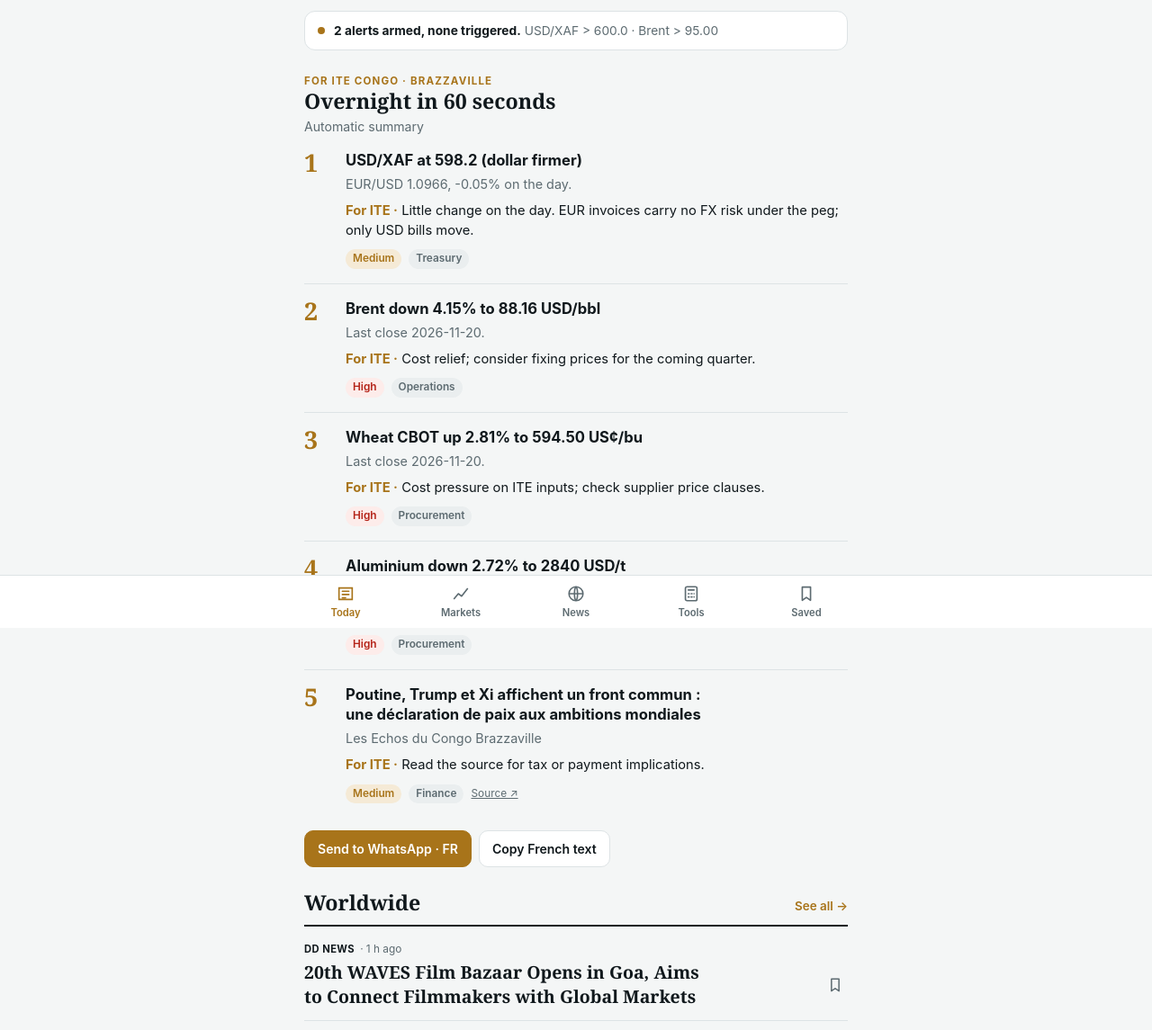
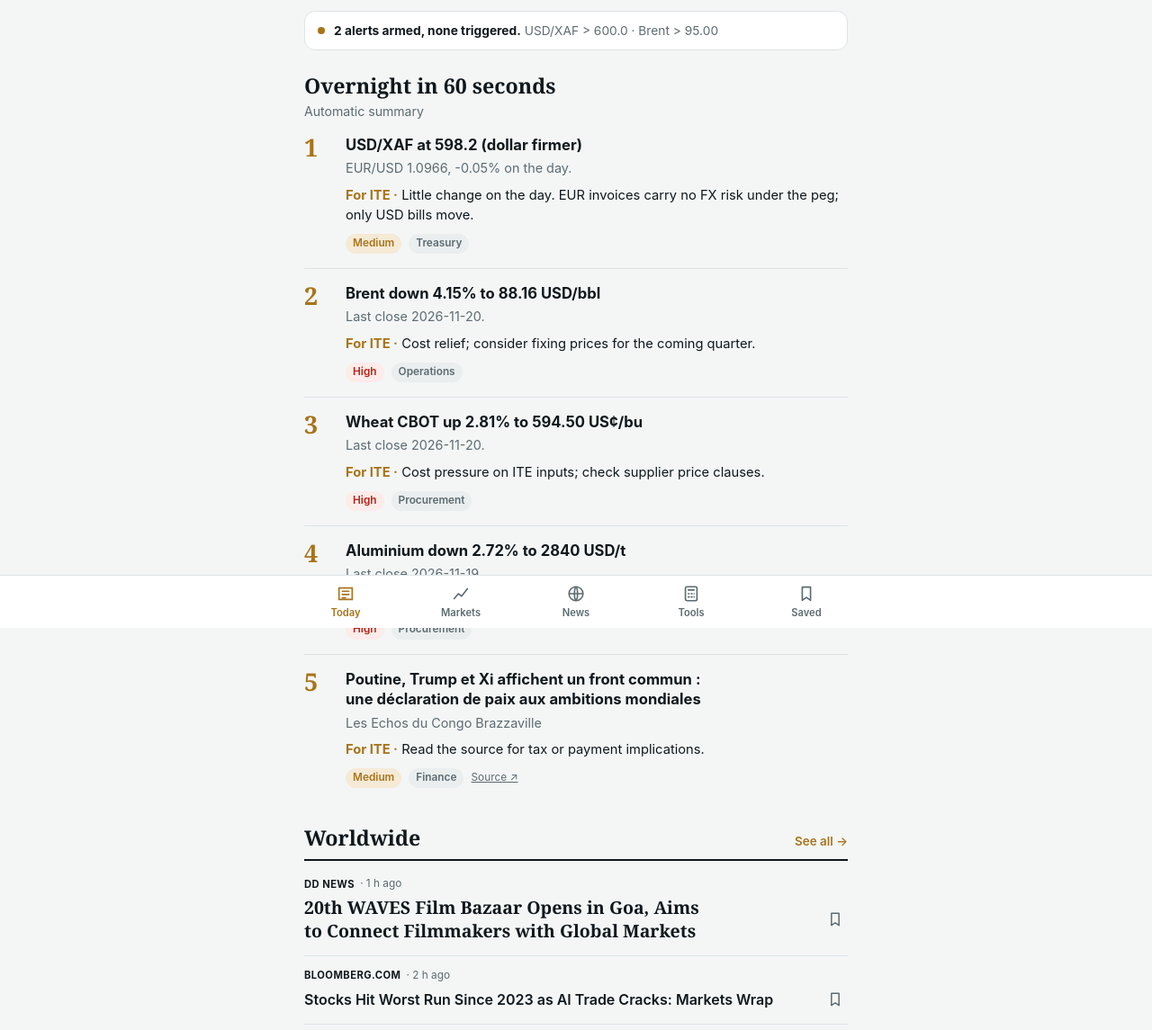
Before and after one commit to ftounir-dev/business-desk, a plain HTML site: page index.html in a window 1280 px wide. Shown: the part 102-1247 px from the top of the page at 90% size. Drawn offline with Linux system fonts and the light colour scheme.

Commit message:
Update index.html

```diff
--- a/index.html
+++ b/index.html
@@ -179,14 +179,9 @@ footer{color:var(--muted);font-size:.76rem;padding:30px 0 0}
 <div class="view" id="v-today">
   <div class="banner" id="banner"><span class="dot"></span><div id="banner-text">Loading today's brief…</div></div>
   <section>
-    <div class="kicker" id="k-ite"></div>
     <h2 class="sec" data-t="sixty"></h2>
     <p class="sub" id="sixty-sub"></p>
     <div id="sixty"><div class="skel"></div><div class="skel"></div><div class="skel"></div></div>
-    <div class="share">
-      <a class="btn primary" id="wa" href="#" target="_blank" rel="noopener" data-t="wa"></a>
-      <button class="btn" type="button" id="copy" data-t="copy"></button>
-    </div>
   </section>
   <div id="front"></div>
   <section>
@@ -343,14 +338,12 @@ function renderTop(){
   if(offline)$("#banner-text").innerHTML+="<br>"+t("offline");
 }
 function renderSixty(){
-  $("#k-ite").textContent=t("ite");
   $("#sixty-sub").textContent=B.summary_mode==="ai"?t("ai"):t("rules");
   const lv={high:{en:"High",fr:"Élevé"},med:{en:"Medium",fr:"Moyen"},low:{en:"Low",fr:"Faible"}};
   $("#sixty").innerHTML=(B.summary[lang]||B.summary.en).map((x,i)=>`<div class="lead"><div class="n">${i+1}</div>
     <h3>${esc(x.title)}</h3>${x.detail?`<p>${esc(x.detail)}</p>`:""}
     <div class="imp"><b>${t("impact")} ·</b> ${esc(x.impact)}</div>
     <div class="tags"><span class="tag ${esc(x.level)}">${(lv[x.level]||{})[lang]||esc(x.level)}</span>${x.owner?`<span class="tag">${esc(x.owner)}</span>`:""}${x.url?`<a href="${esc(x.url)}" target="_blank" rel="noopener">${t("source")} ↗</a>`:""}</div></div>`).join("");
-  $("#wa").href="https://wa.me/?text="+encodeURIComponent(waText());
 }
 function waText(){
   const fr=B.summary.fr||B.summary.en,g=new Date(B.generated_at);
@@ -431,7 +424,6 @@ $("#sheet-cancel").onclick=()=>$("#sheet").hidden=true;
 $("#sheet").onclick=e=>{if(e.target.id==="sheet")$("#sheet").hidden=true;};
 $("#sheet-save").onclick=()=>{alerts[sid]={dir:sdir,v:num($("#sheet-val").value)};store.set("alerts",alerts);$("#sheet").hidden=true;renderAll();toast("✓");};
 $("#sheet-clear").onclick=()=>{delete alerts[sid];store.set("alerts",alerts);$("#sheet").hidden=true;renderAll();};
-$("#copy").onclick=async()=>{try{await navigator.clipboard.writeText(waText());toast(lang==="fr"?"Texte copié":"Copied");}catch(e){toast("Copy blocked");}};
 
 function applyText(){
   document.documentElement.lang=lang;$("#lang").textContent=lang==="fr"?"EN":"FR";
```
